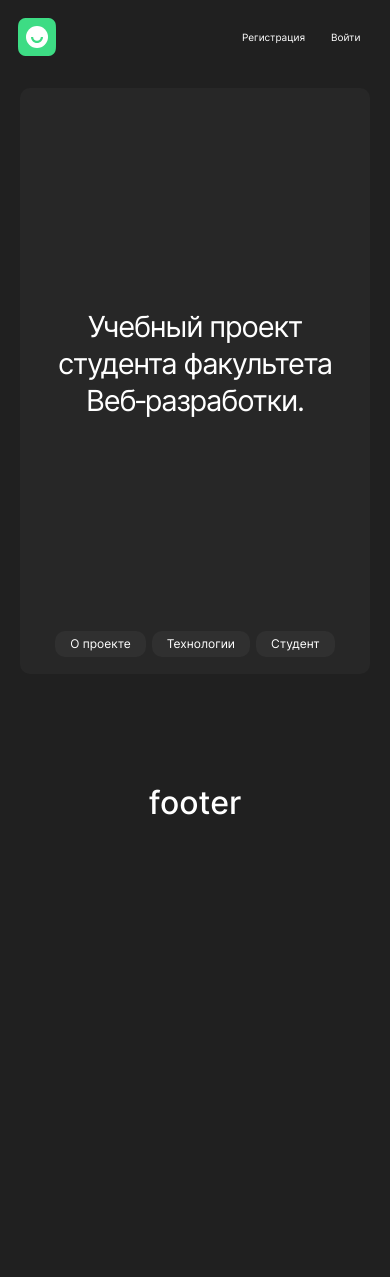
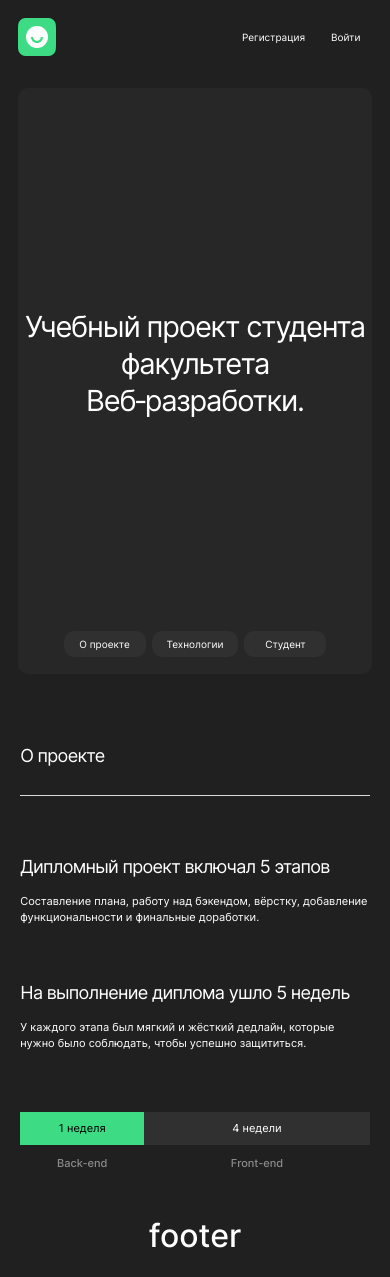
Before and after one commit to vlad-prog93/movies, a React (Create React App) app in the folder client/: page / in a window 390 px wide. Before the commit the page ends 844 px from the top, so only its background shows below. Built offline with nearby package versions, Linux system fonts and the light colour scheme.

Commit message:
сделан pixel perfect на intro и project

```diff
--- a/client/src/components/Intro/Intro.css
+++ b/client/src/components/Intro/Intro.css
@@ -6,22 +6,24 @@
 
   padding-top: 160px;
   padding-bottom: 30px;
-  margin: 0 auto;
+  margin: 0 auto 110px;
 }
 
 .intro__title {
-  margin-bottom: 151px;
+  margin: 0 auto 151px;
+  max-width: 730px;
 
   font-weight: 400;
   font-size: 50px;
   line-height: 58px;
+  letter-spacing: -0.04em;
   color: white;
   text-align: center;
 }
 
 @media all and (max-width: 1024px) {
   .intro {
-    margin: 0 20px;
+    width: 95%;
   }
 
   .intro__title {
@@ -34,6 +36,9 @@
   .intro {
     padding-top: 350px;
     padding-bottom: 30px;
+    max-width: 730px;
+
+    margin: 0 auto 90px;
   }
 
   .intro__title {
@@ -43,8 +48,10 @@
 
 @media all and (max-width: 525px) {
   .intro {
+    margin: 0 auto 71px;
     padding-top: 220px;
     padding-bottom: 17px;
+    width: 91%;
   }
 
   .intro__title {
@@ -53,6 +60,6 @@
     text-align: center;
     letter-spacing: -0.04em;
 
-    margin: 0 14px 212px;
+    margin: 0 0 212px;
   }
 }
--- a/client/src/components/NavBar/NavBar.css
+++ b/client/src/components/NavBar/NavBar.css
@@ -12,7 +12,8 @@
 .navbar__item {}
 
 .navbar__link {
-  padding: 10px 17px;
+  padding: 10px 0;
+  min-width: 96px;
 
   display: block;
   text-decoration: none;
@@ -22,6 +23,7 @@
   font-size: 12px;
   line-height: 16px;
   color: inherit;
+  text-align: center;
 
   cursor: pointer;
 }
@@ -37,7 +39,7 @@
 
   .navbar__link {
     padding: 5px 15px;
-
-    font-size: 12px;
+    font-size: 10px;
+    min-width: 82px;
   }
 }
--- a/client/src/components/Project/Project.css
+++ b/client/src/components/Project/Project.css
@@ -1,33 +1,41 @@
-.project {
-  padding: 110px 0;
-}
-
-@media all and (max-width: 780px) {
-  .project {
-    padding: 90px 0;
-  }
-}
+.project {}
 
 .project__list {
 
   display: flex;
   justify-content: space-between;
   align-items: center;
-  gap: 40px;
+  gap: 50px;
 
   list-style-type: none;
   padding: 0;
 
-  margin: 70px auto 110px;
+  margin: 70px auto 95px;
 
 }
 
 @media all and (max-width: 780px) {
+  .project {
+    padding: 0 20px;
+  }
+
   .project__list {
-    margin: 70px auto 93px;
+    margin: 70px auto 78px;
+    gap: 38px;
   }
 }
 
+@media all and (max-width: 525px) {
+  .project {
+    padding: 0 3px;
+  }
+
+  .project__list {
+    margin: 60px auto 45px;
+    flex-direction: column;
+    gap: 41px 0;
+  }
+}
 
 .project__item {
   flex-basis: 50%;
@@ -41,7 +49,24 @@
   font-size: 20px;
   line-height: 24px;
   letter-spacing: -0.04em;
+
+  margin-bottom: 25px;
 }
+
+@media all and (max-width: 780px) {
+  .project__item-title {
+    margin-bottom: 22px;
+  }
+}
+
+@media all and (max-width: 525px) {
+  .project__item-title {
+    font-size: 18px;
+    line-height: 22px;
+    margin-bottom: 15px;
+  }
+}
+
 
 .project__item-desc {
   font-weight: 400;
@@ -56,10 +81,16 @@
   }
 }
 
+@media all and (max-width: 525px) {
+  .project__item-desc {
+    font-size: 11px;
+    line-height: 16px;
+  }
+}
+
 
 .project__list-cal {
   display: flex;
-  gap: 5px 0;
 
   list-style-type: none;
   padding: 0;
@@ -69,6 +100,7 @@
 .project__item-cal {
   display: flex;
   flex-direction: column;
+  gap: 6px 0;
 }
 
 .project__item-cal:first-of-type {
@@ -78,6 +110,27 @@
 .project__item-cal:last-of-type {
   flex-basis: 80%;
 }
+
+@media all and (max-width: 780px) {
+  .project__item-cal {
+    gap: 5px 0;
+  }
+
+  .project__item-cal:first-of-type {
+    flex-basis: 21%;
+  }
+}
+
+@media all and (max-width: 525px) {
+  .project__item-cal {
+    gap: 2px 0;
+  }
+
+  .project__item-cal:first-of-type {
+    flex-basis: 44%;
+  }
+}
+
 
 .project__week {
   margin: 0;
@@ -99,6 +152,16 @@
   color: var(--color-font-grey);
 }
 
+@media all and (max-width: 525px) {
+
+  .project__job,
+  .project__week {
+    font-size: 11px;
+    line-height: 13px;
+    padding: 10px 14px;
+  }
+}
+
 .project__item-cal:first-of-type .project__week {
   background-color: var(--color-bg-button-active);
   color: black;
--- a/client/src/pages/index.tsx
+++ b/client/src/pages/index.tsx
@@ -9,7 +9,7 @@ const Home = () => {
   return (
     <main className='home'>
       <Intro />
-      {/* <Project /> */}
+      <Project />
       {/* <Techs />
       <Student /> */}
     </main>
```
